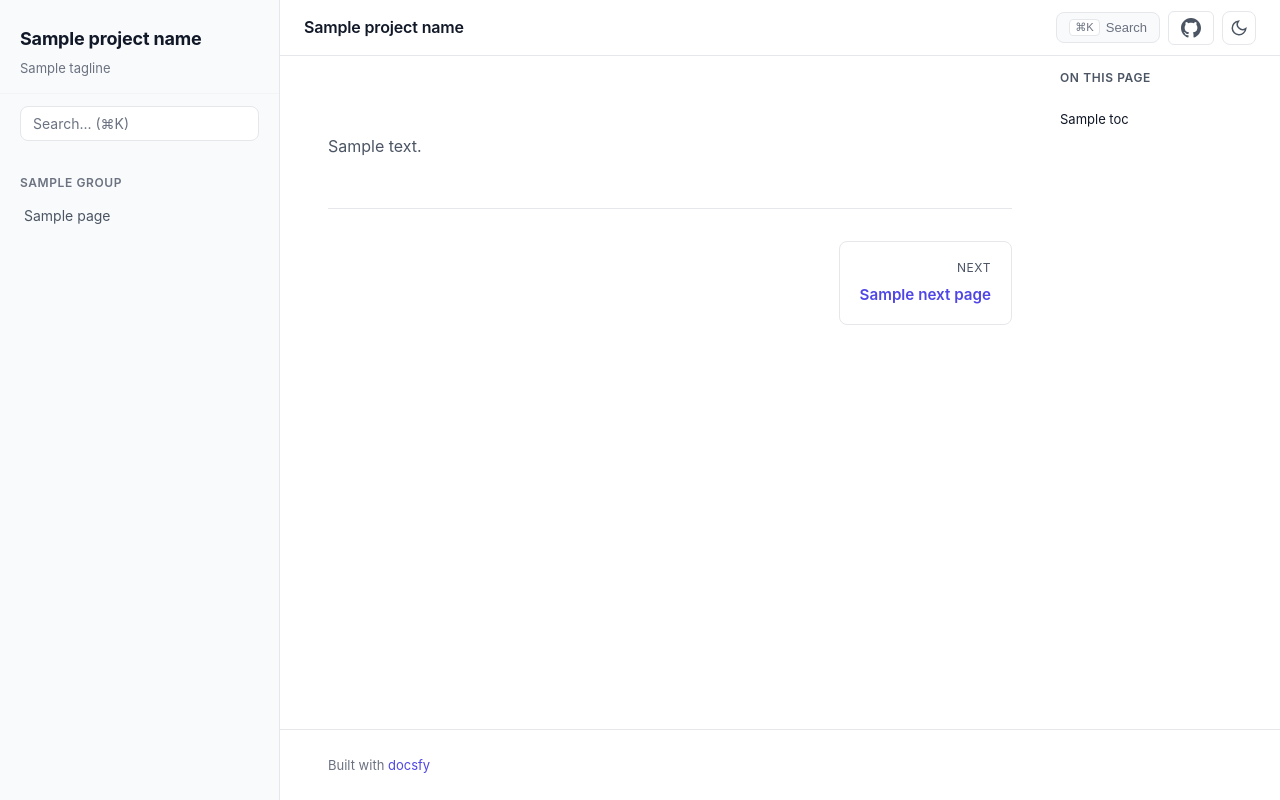
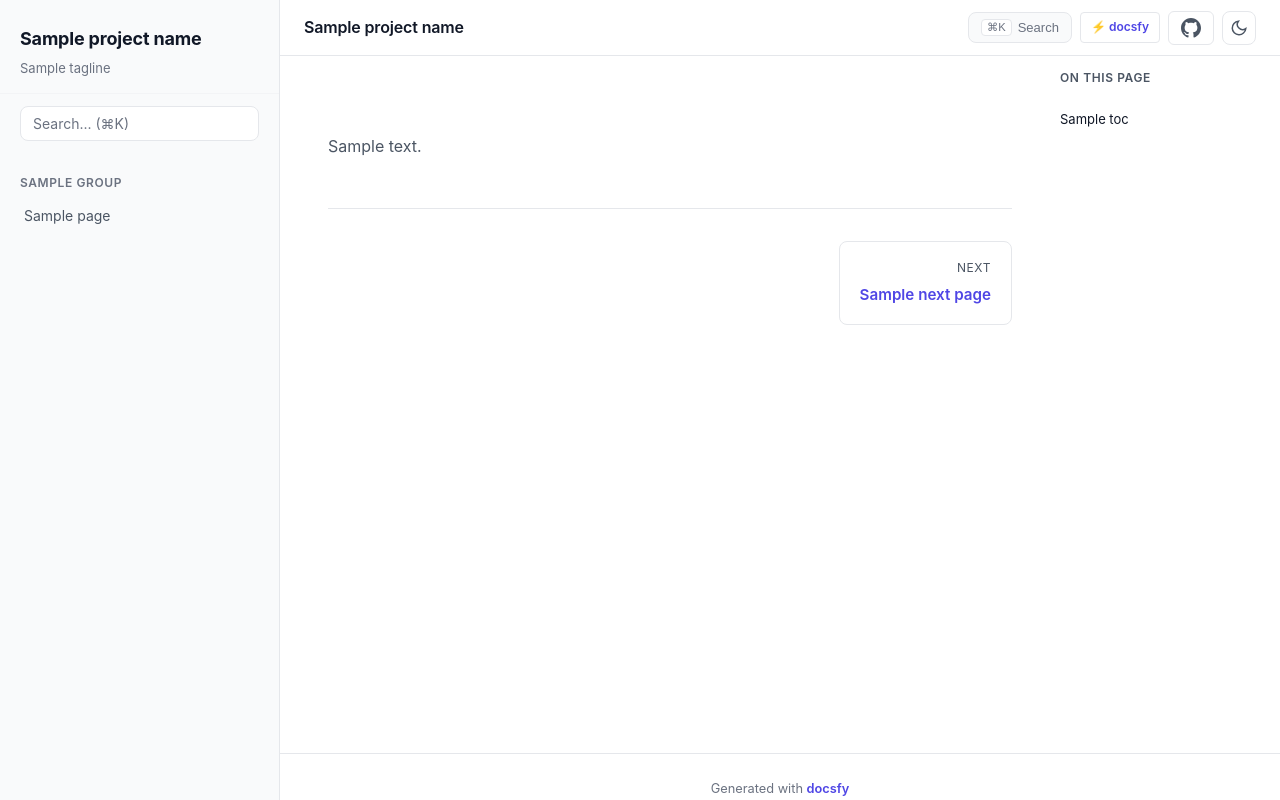
Before and after one commit to myk-org/docsfy, a Python web app: template src/docsfy/templates/page.html in a window 1280 px wide. Run offline with Jinja, Linux system fonts and the light colour scheme; the template is opened without the code that fills it: most values are stand-ins (such as "Sample title", 1, 10 or a date in 2020).

Commit message:
feat: add DB migration for old databases, add docsfy branding

```diff
--- a/src/docsfy/static/style.css
+++ b/src/docsfy/static/style.css
@@ -1342,3 +1342,48 @@ pre:hover .copy-btn {
     letter-spacing: 0.05em;
     opacity: 0.6;
 }
+
+/* --------------------------------------------------------------------------
+   docsfy Branding Badge
+   -------------------------------------------------------------------------- */
+.docsfy-badge {
+    display: flex;
+    align-items: center;
+    gap: 4px;
+    padding: 4px 10px;
+    font-size: 0.75rem;
+    font-weight: 600;
+    color: var(--accent);
+    text-decoration: none;
+    border: 1px solid var(--border-primary);
+    border-radius: 4px;
+    transition: all 0.15s ease;
+    white-space: nowrap;
+}
+
+.docsfy-badge:hover {
+    border-color: var(--accent);
+    background: var(--accent-light);
+}
+
+/* --------------------------------------------------------------------------
+   Page Footer
+   -------------------------------------------------------------------------- */
+.page-footer {
+    margin-top: 3rem;
+    padding-top: 1.5rem;
+    border-top: 1px solid var(--border-primary);
+    text-align: center;
+    font-size: 0.8rem;
+    color: var(--text-tertiary);
+}
+
+.page-footer a {
+    color: var(--accent);
+    text-decoration: none;
+    font-weight: 600;
+}
+
+.page-footer a:hover {
+    text-decoration: underline;
+}
--- a/src/docsfy/templates/page.html
+++ b/src/docsfy/templates/page.html
@@ -53,6 +53,9 @@
                 <button class="top-bar-search-btn" id="search-trigger" aria-label="Search">
                     <kbd>&#8984;K</kbd> Search
                 </button>
+                <a href="https://github.com/myk-org/docsfy" target="_blank" rel="noopener" class="docsfy-badge" title="Generated with docsfy">
+                    ⚡ docsfy
+                </a>
                 {% if repo_url %}
                 <a href="{{ repo_url }}" target="_blank" rel="noopener noreferrer" class="top-bar-github" id="github-link" data-repo-url="{{ repo_url }}">
                     <svg width="20" height="20" viewBox="0 0 24 24" fill="currentColor"><path d="M12 0c-6.626 0-12 5.373-12 12 0 5.302 3.438 9.8 8.207 11.387.599.111.793-.261.793-.577v-2.234c-3.338.726-4.033-1.416-4.033-1.416-.546-1.387-1.333-1.756-1.333-1.756-1.089-.745.083-.729.083-.729 1.205.084 1.839 1.237 1.839 1.237 1.07 1.834 2.807 1.304 3.492.997.107-.775.418-1.305.762-1.604-2.665-.305-5.467-1.334-5.467-5.931 0-1.311.469-2.381 1.236-3.221-.124-.303-.535-1.524.117-3.176 0 0 1.008-.322 3.301 1.23.957-.266 1.983-.399 3.003-.404 1.02.005 2.047.138 3.006.404 2.291-1.552 3.297-1.23 3.297-1.23.653 1.653.242 2.874.118 3.176.77.84 1.235 1.911 1.235 3.221 0 4.609-2.807 5.624-5.479 5.921.43.372.823 1.102.823 2.222v3.293c0 .319.192.694.801.576 4.765-1.589 8.199-6.086 8.199-11.386 0-6.627-5.373-12-12-12z"/></svg>
@@ -105,8 +108,8 @@
             {% endif %}
         </main>
 
-        <footer class="footer">
-            <p>Built with <a href="https://github.com/docsfy/docsfy">docsfy</a></p>
+        <footer class="page-footer">
+            Generated with <a href="https://github.com/myk-org/docsfy" target="_blank" rel="noopener">docsfy</a>
         </footer>
     </div>
 
```
Also changed, not shown: src/docsfy/storage.py (+8 -0 lines), src/docsfy/templates/index.html (+5 -2 lines).
